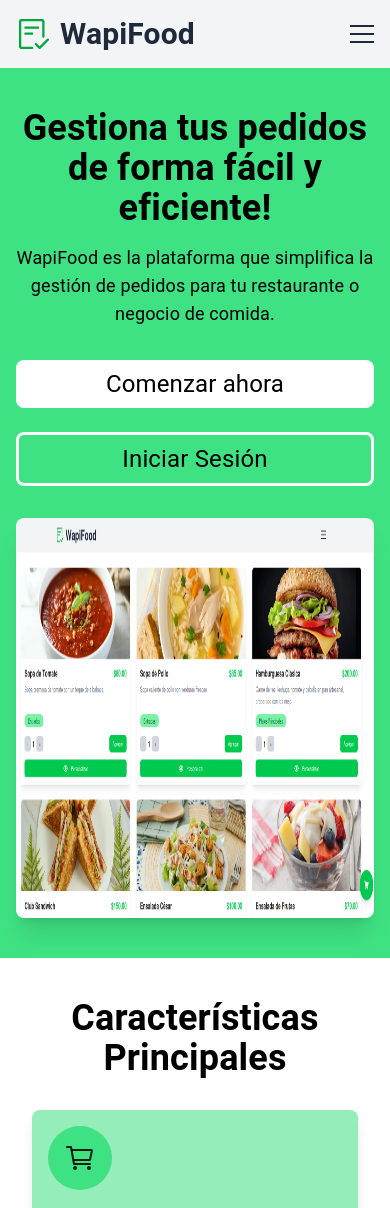
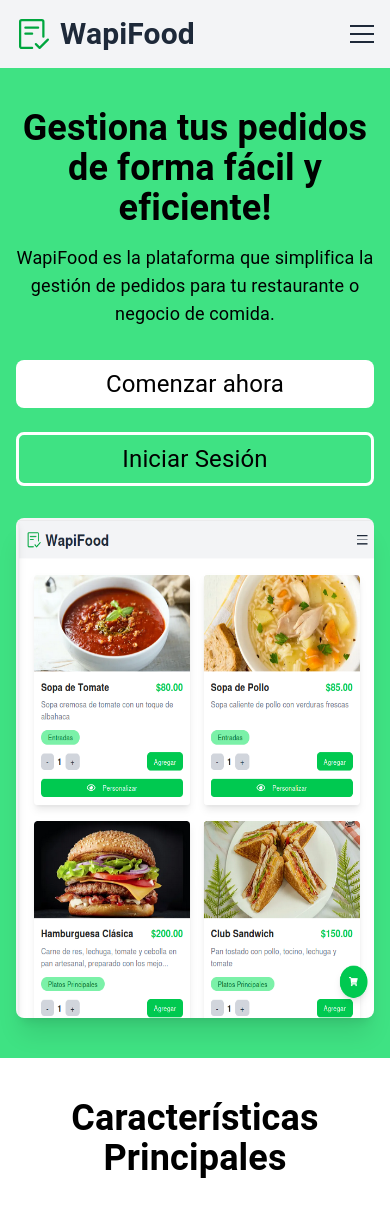
Before and after one commit to wapifoodmx-ctrl/WapifoodFront, a Next.js app: page / in a window 390 px wide. Shown: the top 1208 px of the page. Built offline with nearby package versions, Linux system fonts and the light colour scheme.

Commit message:
se acabo de actualizar la mainpage

```diff
--- a/components/Main.jsx
+++ b/components/Main.jsx
@@ -1,6 +1,7 @@
 import Image from 'next/image'
 import { useRouter } from 'next/router'
 import Menu from '@/pages/assets/img/menu.png'
+import Menuuwu from '@/pages/assets/img/Menuuwu.png'
 
 export default function Main() {
     const router = useRouter();
@@ -42,7 +43,17 @@ export default function Main() {
 
                 </div>
 
-                <Image src={Menu} className='h-[400px] w-[500px] shadow-xl rounded-lg md:h-[50%] md:w-[50%]  md:min-w-[400px]  ' />
+                <Image
+                    src={Menu}
+                    className="hidden md:block h-[400px] w-[500px] shadow-xl rounded-lg md:h-[50%] md:w-[50%] md:min-w-[400px]"
+                    alt="Imagen para pantallas grandes"
+                />
+
+                <Image
+                    src={Menuuwu}
+                    className="block md:hidden h-[500px] w-[375px] shadow-xl rounded-lg"
+                    alt="Imagen para pantallas pequeñas"
+                />
 
             </section>
         </main>
```
Also changed, not shown: pages/assets/img/Menuuwu.png (added).
